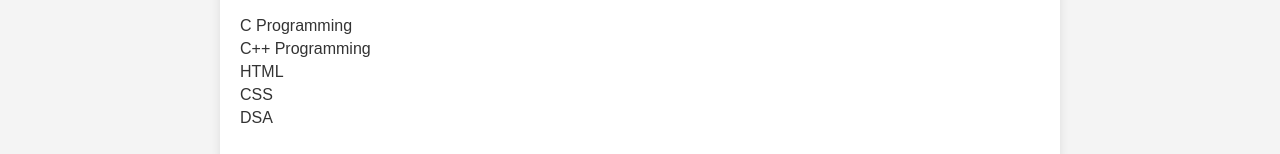
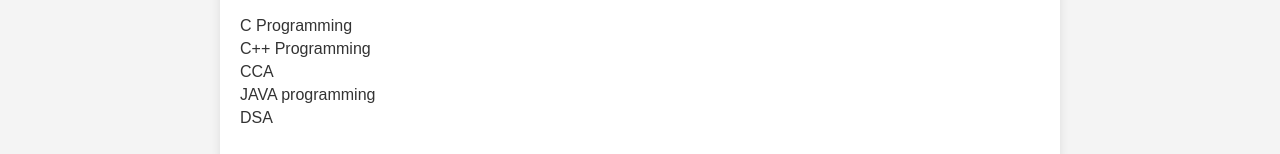
Before and after one commit to jkdas2/portfolio, a plain HTML site: page index.html in a window 1280 px wide. Shown: the part 581-735 px from the top of the page. Drawn offline with Linux system fonts and the light colour scheme.

Commit message:
Update index.html

```diff
--- a/index.html
+++ b/index.html
@@ -85,8 +85,8 @@
         <ul>
             <li>C Programming</li>
             <li>C++ Programming</li>
-            <li>HTML</li>
-            <li>CSS</li>
+            <li>CCA</li>
+            <li>JAVA programming</li>
             <li>DSA</li>
         </ul>
     </section>
```
